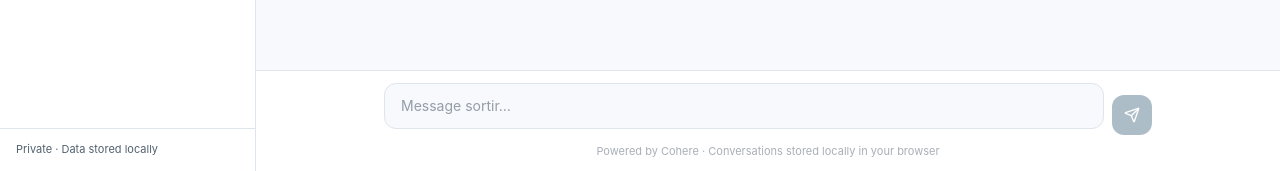
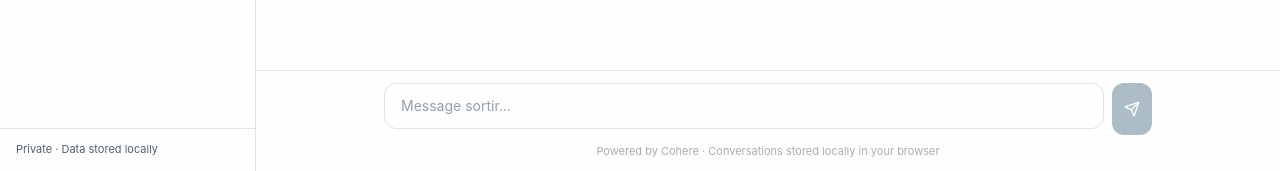
Before and after one commit to knickerboxker-sudo/onboard, a Next.js app: page / in a window 1280 px wide. Both pictures are taken after a click on the button "New chat". Shown: the part 629-800 px from the top of the page. Built offline with nearby package versions, Linux system fonts and the light colour scheme.

Commit message:
Adjust background whites and align send button

```diff
--- a/src/components/ChatInput.tsx
+++ b/src/components/ChatInput.tsx
@@ -39,7 +39,7 @@ export default function ChatInput({ onSend, disabled }: Props) {
 
   return (
     <div className="border-t border-border bg-card px-4 py-3">
-      <div className="max-w-3xl mx-auto flex items-end gap-2">
+      <div className="max-w-3xl mx-auto flex items-stretch gap-2">
         <div className="flex-1 relative">
           <textarea
             ref={textareaRef}
@@ -56,7 +56,7 @@ export default function ChatInput({ onSend, disabled }: Props) {
         <button
           onClick={submit}
           disabled={disabled || !value.trim()}
-          className="shrink-0 p-3 rounded-xl bg-accent text-white hover:bg-accent-hover disabled:opacity-40 disabled:cursor-not-allowed transition-colors"
+          className="shrink-0 self-stretch flex items-center justify-center p-3 rounded-xl bg-accent text-white hover:bg-accent-hover disabled:opacity-40 disabled:cursor-not-allowed transition-colors"
           aria-label="Send message"
         >
           <Send size={16} />
--- a/tailwind.config.ts
+++ b/tailwind.config.ts
@@ -5,8 +5,8 @@ const config: Config = {
   theme: {
     extend: {
       colors: {
-        base: "#f7f9fc",
-        card: "#ffffff",
+        base: "#fefefe",
+        card: "#fefefe",
         "card-hover": "#f3f6fb",
         ink: "#0f172a",
         muted: "#52616f",
```
